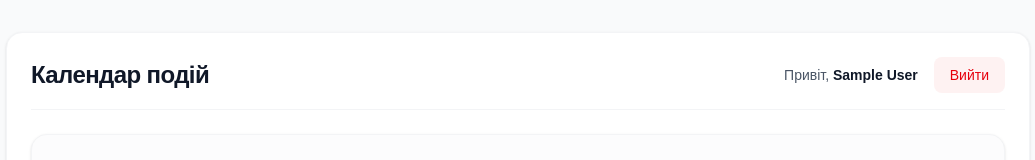
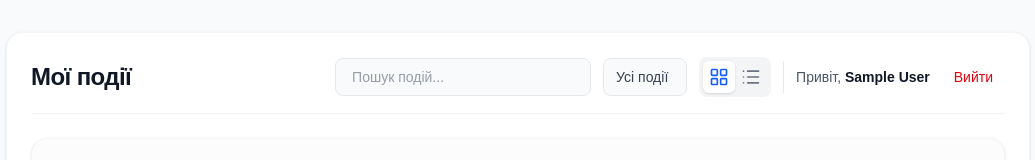
Before and after one commit to Oleksandr1212/test-task-second, a Next.js app: page / in a window 1280 px wide. Shown: the top 160 px of the page, without its empty margins (122-1157 px from the left). Built offline with nearby package versions, Linux system fonts and the light colour scheme; no server answers; the database is empty; sample sign-in values are in the browser's storage.

Commit message:
feat: add list view mode, search functionality and importance filters

```diff
--- a/src/app/page.tsx
+++ b/src/app/page.tsx
@@ -9,6 +9,11 @@ import { Calendar } from "@/components/Calendar";
 import { EventModal, EventFormData } from "@/components/EventModal";
 import { CalendarEvent } from "@/types";
 import { getUserEvents, addEvent, updateEventData, deleteEventData } from "@/lib/firebase/events";
+import { EventListView } from "@/components/EventListView";
+import { LayoutGrid, List } from "lucide-react";
+import { clsx } from "clsx";
+
+export type EventImportanceFilter = "all" | "звичайна" | "важлива" | "критична";
 
 export default function Dashboard() {
   const { user } = useAppSelector((state) => state.auth);
@@ -19,6 +24,16 @@ export default function Dashboard() {
   const [selectedEvent, setSelectedEvent] = useState<CalendarEvent | null>(null);
   const [isLoadingEvents, setIsLoadingEvents] = useState(true);
   const [isSaving, setIsSaving] = useState(false);
+  const [viewMode, setViewMode] = useState<"calendar" | "list">("calendar");
+  const [filterImportance, setFilterImportance] = useState<EventImportanceFilter>("all");
+  const [searchQuery, setSearchQuery] = useState("");
+
+  const filteredEvents = events.filter((evt) => {
+    const matchesImportance = filterImportance === "all" || evt.importance === filterImportance;
+    const matchesSearch = evt.title.toLowerCase().includes(searchQuery.toLowerCase()) ||
+                         (evt.description?.toLowerCase().includes(searchQuery.toLowerCase()) ?? false);
+    return matchesImportance && matchesSearch;
+  });
 
   useEffect(() => {
     if (user?.uid) {
@@ -117,28 +132,85 @@ export default function Dashboard() {
         <div className="max-w-5xl mx-auto bg-white rounded-2xl shadow-sm p-4 sm:p-6 border border-gray-100">
 
           <div className="flex flex-col sm:flex-row sm:justify-between items-start sm:items-center mb-6 border-b border-gray-100 pb-4 gap-4">
-            <h1 className="text-2xl font-bold text-gray-900 tracking-tight">Календар подій</h1>
-            <div className="flex items-center justify-between w-full sm:w-auto gap-4">
-              <div className="text-sm text-gray-600 hidden sm:block">
+            <h1 className="text-2xl font-bold text-gray-900 tracking-tight">Мої події</h1>
+
+            <div className="flex flex-col sm:flex-row items-stretch sm:items-center w-full sm:w-auto gap-3">
+              <div className="relative w-full sm:w-64">
+                <input
+                  type="text"
+                  placeholder="Пошук подій..."
+                  value={searchQuery}
+                  onChange={(e) => setSearchQuery(e.target.value)}
+                  className="w-full px-4 py-2 text-sm border rounded-lg focus:ring-2 focus:ring-blue-500 outline-none transition-colors border-gray-200 bg-gray-50 text-gray-700 font-medium"
+                />
+              </div>
+
+              <div className="flex items-center gap-2 w-full sm:w-auto">
+                <select
+                  value={filterImportance}
+                  onChange={(e) => setFilterImportance(e.target.value as EventImportanceFilter)}
+                  className="w-full sm:w-auto px-3 py-2 text-sm border rounded-lg focus:ring-2 focus:ring-blue-500 outline-none transition-colors border-gray-200 bg-gray-50 text-gray-700 font-medium cursor-pointer appearance-none"
+                >
+                  <option value="all">Усі події</option>
+                  <option value="важлива">Важливі</option>
+                  <option value="критична">Критичні</option>
+                  <option value="звичайна">Звичайні</option>
+                </select>
+              </div>
+
+              <div className="flex items-center justify-between gap-3">
+                <div className="flex items-center bg-gray-100 p-1 rounded-lg">
+                  <button
+                    onClick={() => setViewMode("calendar")}
+                    className={clsx(
+                      "p-1.5 rounded-md transition-all flex items-center justify-center focus:outline-none",
+                      viewMode === "calendar" ? "bg-white shadow-sm text-blue-600" : "text-gray-500 hover:text-gray-700"
+                    )}
+                    title="Календар"
+                  >
+                    <LayoutGrid className="w-5 h-5" />
+                  </button>
+                  <button
+                    onClick={() => setViewMode("list")}
+                    className={clsx(
+                      "p-1.5 rounded-md transition-all flex items-center justify-center focus:outline-none",
+                      viewMode === "list" ? "bg-white shadow-sm text-blue-600" : "text-gray-500 hover:text-gray-700"
+                    )}
+                    title="Список"
+                  >
+                    <List className="w-5 h-5" />
+                  </button>
+                </div>
+
+                <div className="flex items-center gap-3 border-l-0 sm:border-l pl-0 sm:pl-3 border-gray-200">
+                  <div className="text-sm text-gray-600 hidden md:block">
                     Привіт, <span className="font-semibold text-gray-900">{user?.displayName || user?.email}</span>
                   </div>
                   <button
                     onClick={handleSignOut}
-                className="px-4 py-2 text-sm font-medium text-red-600 bg-red-50 hover:bg-red-100 rounded-lg transition-colors focus:ring-2 focus:ring-red-500 focus:outline-none"
+                    className="px-3 py-1.5 text-sm font-medium text-red-600 hover:bg-red-50 rounded-lg transition-colors focus:ring-2 focus:ring-red-500 focus:outline-none"
+                    title="Вийти"
                   >
                     Вийти
                   </button>
                 </div>
               </div>
+            </div>
+          </div>
 
           {isLoadingEvents ? (
-            <div className="flex justify-center items-center py-20">
+            <div className="flex justify-center items-center py-24">
               <div className="animate-spin rounded-full h-8 w-8 border-b-2 border-blue-600"></div>
             </div>
+          ) : viewMode === "calendar" ? (
+            <Calendar
+              events={filteredEvents}
+              onDayClick={handleDayClick}
+              onEventClick={handleEventClick}
+            />
           ) : (
-            <Calendar
-              events={events}
-              onDayClick={handleDayClick}
+            <EventListView
+              events={filteredEvents}
               onEventClick={handleEventClick}
             />
           )}
--- /dev/null
+++ b/src/components/EventListView.tsx
@@ -0,0 +1,94 @@
+"use client";
+
+import { CalendarEvent } from "@/types";
+import { format } from "date-fns";
+import { uk } from "date-fns/locale";
+import { clsx } from "clsx";
+import { Calendar, Clock } from "lucide-react";
+
+interface EventListViewProps {
+  events: CalendarEvent[];
+  onEventClick: (event: CalendarEvent) => void;
+}
+
+export function EventListView({ events, onEventClick }: EventListViewProps) {
+  if (events.length === 0) {
+    return (
+      <div className="flex flex-col items-center justify-center py-24 text-gray-500 bg-gray-50/50 rounded-2xl border-2 border-dashed border-gray-100">
+        <div className="w-16 h-16 bg-white rounded-full flex items-center justify-center shadow-sm mb-4">
+          <Calendar className="w-8 h-8 text-gray-400" />
+        </div>
+        <p className="text-lg font-bold text-gray-900">Немає подій для відображення</p>
+        <p className="text-sm mt-1 text-gray-500">Змініть фільтри або додайте нові події у календарі</p>
+      </div>
+    );
+  }
+
+  const sortedEvents = [...events].sort((a, b) => {
+    const timeA = new Date(`${a.date}T${a.time || "00:00"}`).getTime();
+    const timeB = new Date(`${b.date}T${b.time || "00:00"}`).getTime();
+    return timeA - timeB;
+  });
+
+  return (
+    <div className="space-y-4">
+      {sortedEvents.map((evt) => {
+        const eventDate = new Date(evt.date);
+
+        return (
+          <div
+            key={evt.id}
+            onClick={() => onEventClick(evt)}
+            className="group flex flex-col sm:flex-row sm:items-center bg-white border border-gray-100 p-5 rounded-2xl shadow-sm hover:shadow-md transition-all cursor-pointer relative overflow-hidden"
+          >
+            <div className={clsx(
+              "absolute left-0 top-0 bottom-0 w-1.5 transition-all group-hover:w-2",
+              evt.importance === "звичайна" && "bg-blue-500",
+              evt.importance === "важлива" && "bg-amber-500",
+              evt.importance === "критична" && "bg-red-500"
+            )} />
+
+            <div className="flex-1 pl-3 sm:pl-5">
+              <div className="flex flex-col sm:flex-row sm:justify-between sm:items-start gap-3">
+                <div className="max-w-xl">
+                  <h3 className="text-lg font-bold text-gray-900 group-hover:text-blue-600 transition-colors">
+                    {evt.title}
+                  </h3>
+                  {evt.description && (
+                    <p className="text-gray-600 text-sm mt-1.5 line-clamp-2 leading-relaxed">
+                      {evt.description}
+                    </p>
+                  )}
+                </div>
+
+                <span className={clsx(
+                  "inline-flex items-center px-2.5 py-1 rounded-full text-xs font-bold uppercase tracking-wider self-start shrink-0",
+                  evt.importance === "звичайна" && "bg-blue-50 text-blue-700",
+                  evt.importance === "важлива" && "bg-amber-50 text-amber-700",
+                  evt.importance === "критична" && "bg-red-50 text-red-700"
+                )}>
+                  {evt.importance === "звичайна" && "Звичайна"}
+                  {evt.importance === "важлива" && "Важлива"}
+                  {evt.importance === "критична" && "Критична"}
+                </span>
+              </div>
+
+              <div className="mt-4 flex flex-wrap items-center gap-4 text-sm text-gray-500 font-medium">
+                <div className="flex items-center gap-1.5 bg-gray-50 px-3 py-1.5 rounded-lg border border-gray-100">
+                  <Calendar className="w-4 h-4 text-gray-400" />
+                  <span>{format(eventDate, "d MMMM yyyy", { locale: uk })}</span>
+                </div>
+                {evt.time && (
+                  <div className="flex items-center gap-1.5 bg-gray-50 px-3 py-1.5 rounded-lg border border-gray-100">
+                    <Clock className="w-4 h-4 text-gray-400" />
+                    <span>{evt.time}</span>
+                  </div>
+                )}
+              </div>
+            </div>
+          </div>
+        );
+      })}
+    </div>
+  );
+}
```
Lines whose indentation alone changed are shown as unchanged.
